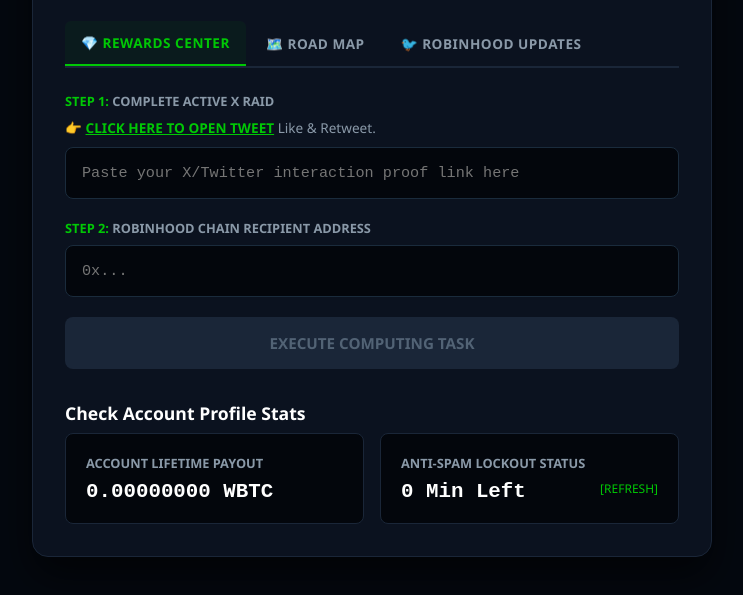
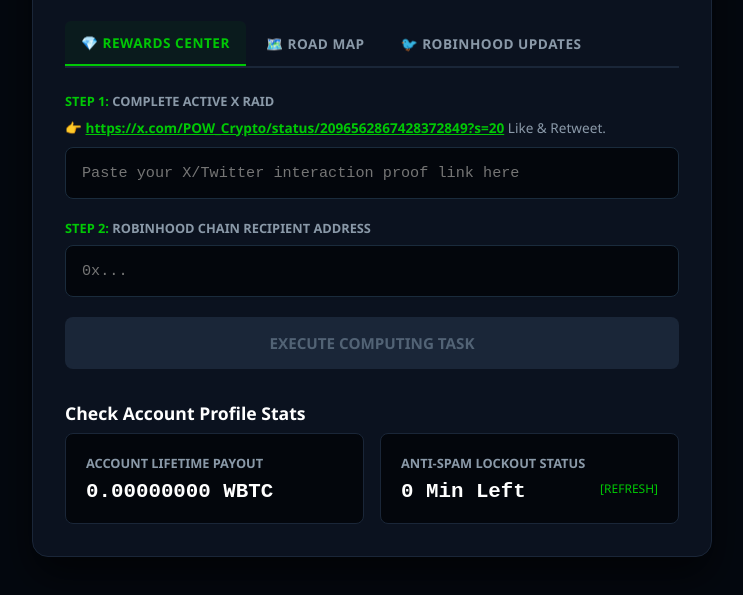
Before and after one commit to Amyu112906/pow-backend, a website: page index.html in a window 1280 px wide. Shown: the part 173-768 px from the top of the page, without its empty margins (268-1011 px from the left). Drawn offline with Linux system fonts and the light colour scheme.

```diff
--- a/index.html
+++ b/index.html
@@ -87,7 +87,7 @@
             <div class="input-group">
                 <label for="twitter-proof"><span>Step 1:</span> Complete Active X Raid</label>
                 <div class="sub-label-link">
-                    👉 <a href="https://x.com" id="raid-link" target="_blank">CLICK HERE TO OPEN TWEET</a> Like & Retweet.
+                    👉 <a href="https://x.com" id="raid-link" target="_blank">https://x.com/POW_Crypto/status/2096562867428372849?s=20</a> Like & Retweet.
                 </div>
                 <input type="text" id="twitter-proof" class="address-input" placeholder="Paste your X/Twitter interaction proof link here" autocomplete="off">
             </div>
```
